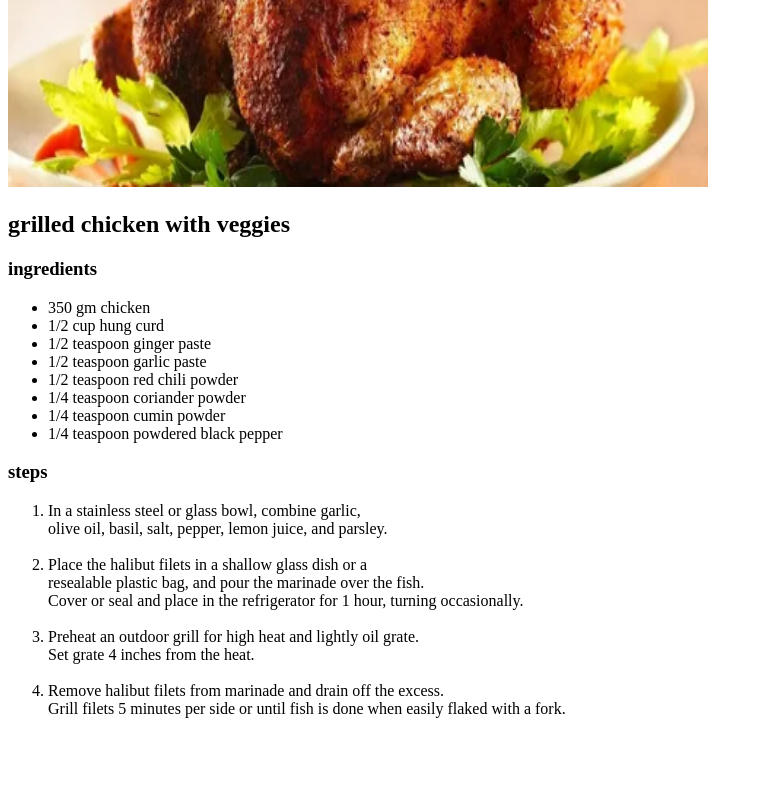
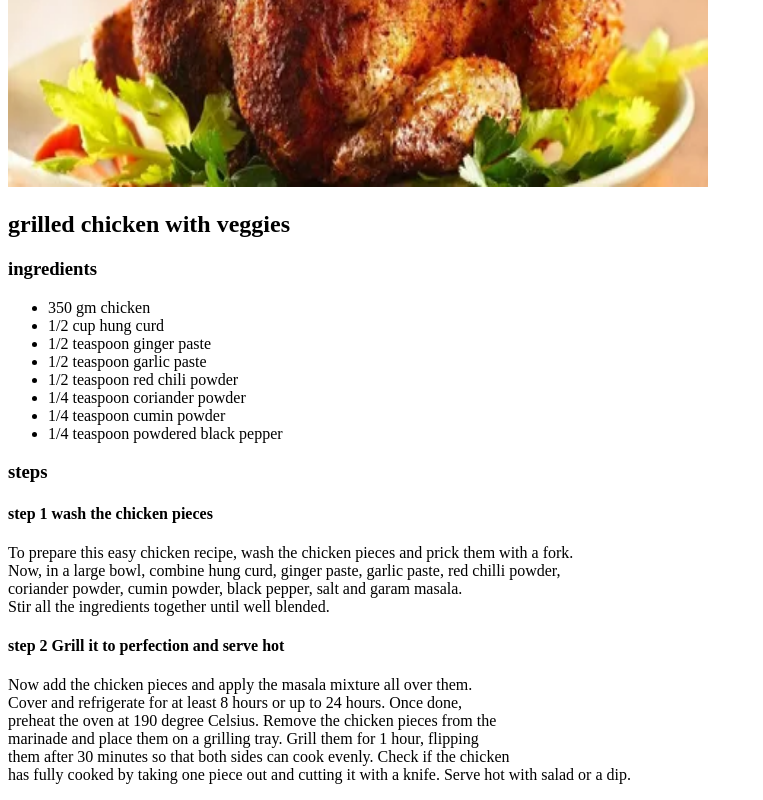
Before and after one commit to mushtaba292911/microverse-recipes, a plain HTML site: page recipes/chicken.html in a window 1280 px wide. Shown: the part 321-1121 px from the top of the page, without its empty margins (0-763 px from the left). Before the commit the page ends 1055 px from the top, so only its background shows below. Drawn offline with Linux system fonts and the light colour scheme.

Commit message:
grilled chicken recipe donr

```diff
--- a/recipes/chicken.html
+++ b/recipes/chicken.html
@@ -31,20 +31,19 @@
 
    <h3>steps</h3>
 
-   <ol>
-       <li>In a stainless steel or glass bowl, combine garlic, <br>
-           olive oil, basil, salt, pepper, lemon juice, and parsley.</li>
-          <br>
-       <li>Place the halibut filets in a shallow glass dish or a <br>
-           resealable plastic bag, and pour the marinade over the fish.<br>
-           Cover or seal and place in the refrigerator for 1 hour, turning occasionally.</li>
-           <br>
-       <li>Preheat an outdoor grill for high heat and lightly oil grate. <br>
-           Set grate 4 inches from the heat.</li>
-           <br>
-       <li>Remove halibut filets from marinade and drain off the excess.<br>
-            Grill filets 5 minutes per side or until fish is done when easily flaked with a fork.</li>
-   </ol>
+   <h4>step 1 wash the chicken pieces</h4>
+   <p>To prepare this easy chicken recipe, wash the chicken pieces and prick them with a fork.<br>
+     Now, in a large bowl, combine hung curd, ginger paste, garlic paste, red chilli powder,<br>
+     coriander powder, cumin powder, black pepper, salt and garam masala.<br>
+     Stir all the ingredients together until well blended.</p>
+
+     <h4>step 2 Grill it to perfection and serve hot</h4>
+     <p>Now add the chicken pieces and apply the masala mixture all over them.<br>
+        Cover and refrigerate for at least 8 hours or up to 24 hours. Once done,<br>
+        preheat the oven at 190 degree Celsius. Remove the chicken pieces from the <br>
+        marinade and place them on a grilling tray. Grill them for 1 hour, flipping <br>
+        them after 30 minutes so that both sides can cook evenly. Check if the chicken <br>
+        has fully cooked by taking one piece out and cutting it with a knife. Serve hot with salad or a dip.</p>
 
 
 
```
